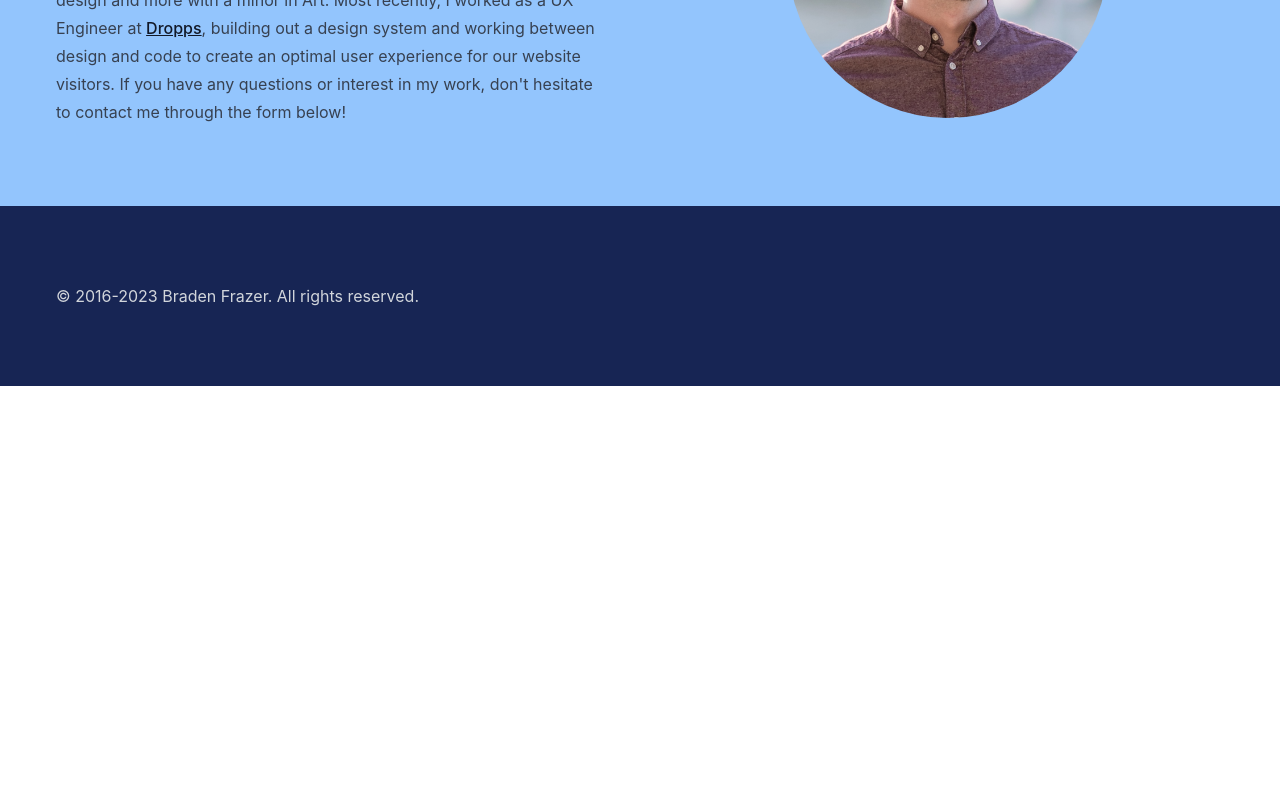
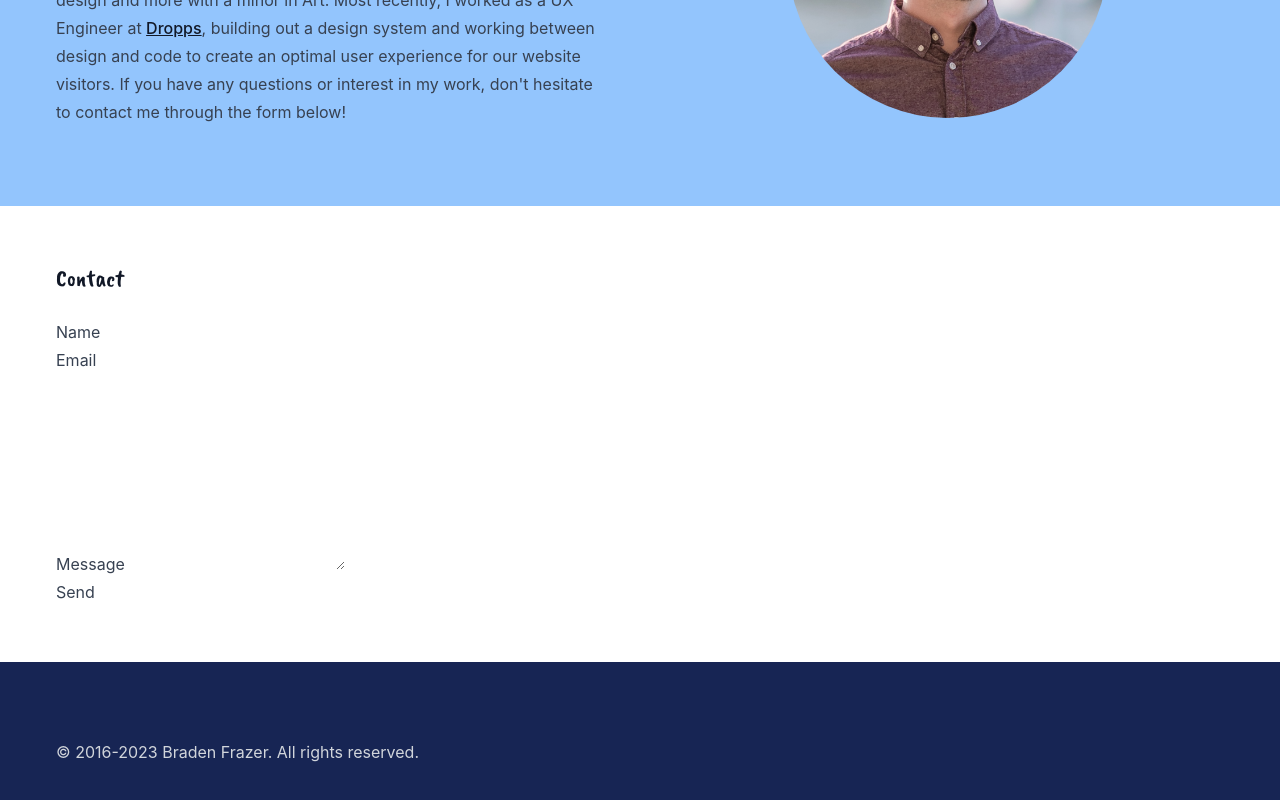
Before and after one commit to bradenfrazer/portfolio, a React (Vite) app: page / in a window 1280 px wide. Shown: the part 2378-3178 px from the top of the page. Before the commit the page ends 2764 px from the top, so only its background shows below. Built offline with nearby package versions, Linux system fonts and the light colour scheme.

Commit message:
basic contact form, no styling

```diff
--- a/src/App.tsx
+++ b/src/App.tsx
@@ -1,6 +1,7 @@
 import "@fontsource/caveat-brush";
 
 import { About } from "./components/About";
+import { Contact } from "./components/Contact";
 import { Footer } from "./components/Footer";
 import { Hero } from "./components/Hero";
 import { Links } from "./components/Links";
@@ -15,6 +16,7 @@ function App() {
       <Links />
       <Work />
       <About />
+      <Contact />
       <Footer />
     </>
   );
--- /dev/null
+++ b/src/components/Contact.tsx
@@ -0,0 +1,41 @@
+import { Section } from "./Section";
+
+export const Contact = () => {
+  return (
+    <Section title="Contact" variant="white">
+      <form name="contact-form" method="POST" data-netlify="true">
+        <div data-for="name">
+          <label htmlFor="name">Name</label>
+          <input
+            type="text"
+            name="name"
+            data-form-field="Name"
+            required
+            id="name"
+          />
+        </div>
+        <div data-for="email">
+          <label htmlFor="email">Email</label>
+          <input
+            type="email"
+            name="email"
+            data-form-field="Email"
+            required
+            id="email"
+          />
+        </div>
+        <div data-for="message">
+          <label htmlFor="message">Message</label>
+          <textarea
+            name="message"
+            rows={7}
+            data-form-field="Message"
+            id="message"
+          />
+        </div>
+        <div data-netlify-recaptcha="true"></div>
+        <button type="submit">Send</button>
+      </form>
+    </Section>
+  );
+};
```
